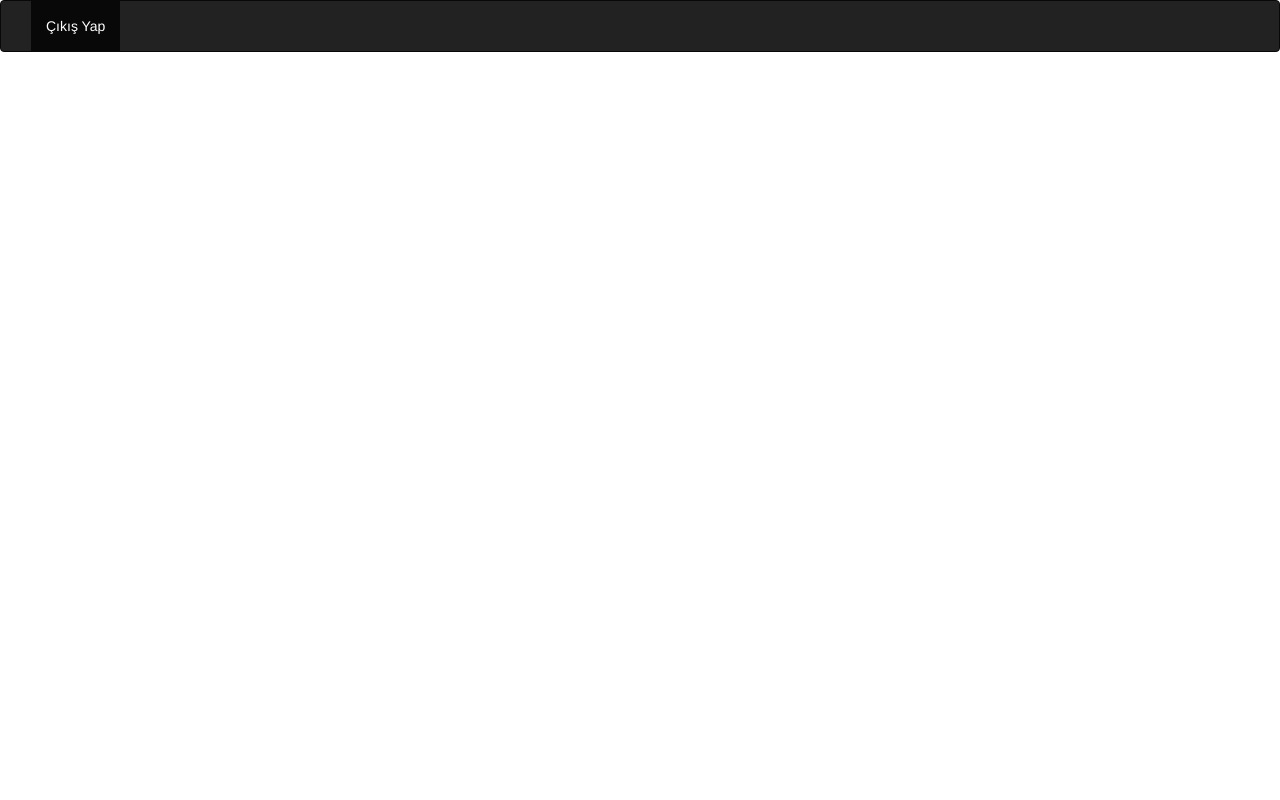
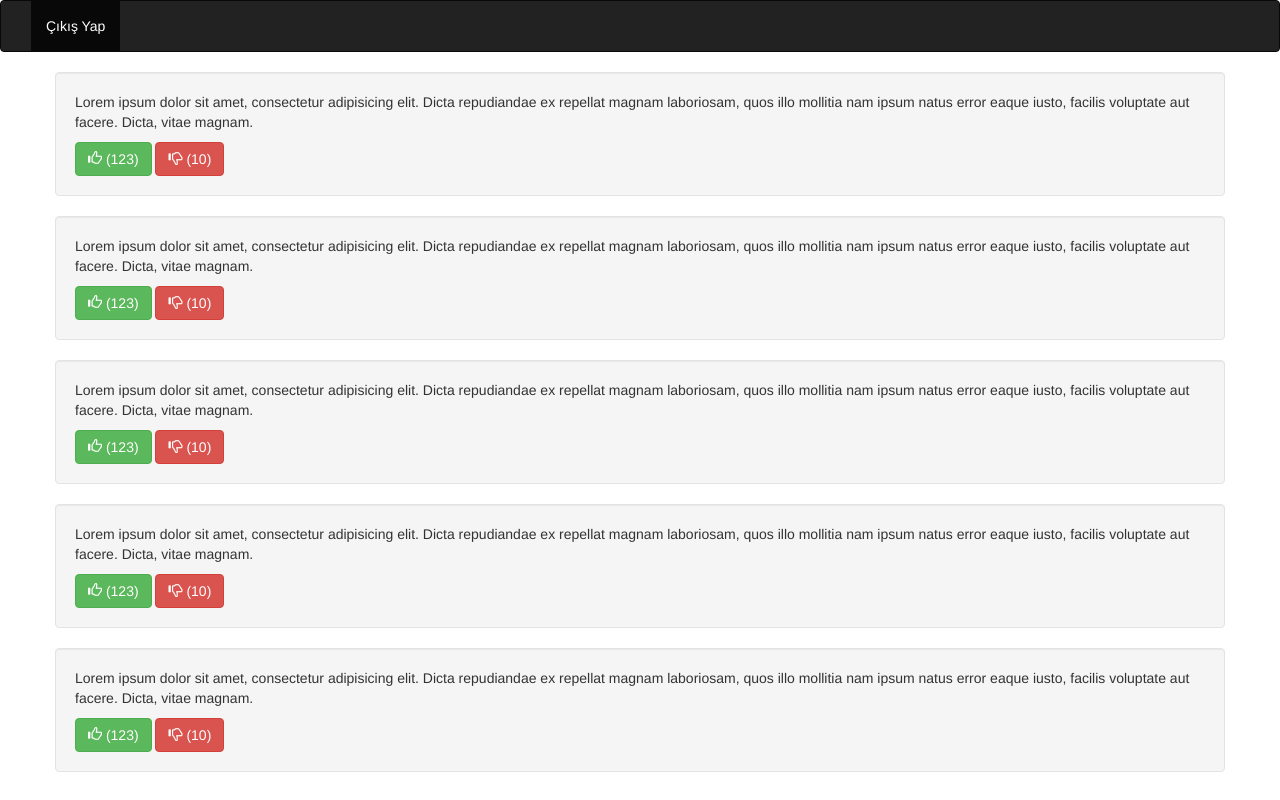
Before and after one commit to ebubekirb/codeigniter-like-dislike-uygulamasi, a CodeIgniter app: page /CodeIgniter/index.php/post/index in a window 1280 px wide. Run offline with CodeIgniter, Linux system fonts and the light colour scheme; data that the repository does not hold is empty.

Commit message:
yazi listesi cekilip view'e aktarildi ve yazi listesi tasarimi yapildi

```diff
--- a/application/controllers/Post.php
+++ b/application/controllers/Post.php
@@ -2,9 +2,11 @@
 
 class Post extends CI_Controller{
 
-	public function __consruct(){
+	public function __construct(){
 
-		parent::__consruct();
+		parent::__construct();
+
+		$this->load->model("Post_model");
 	}
 
 
@@ -13,6 +15,8 @@ class Post extends CI_Controller{
 		$viewData = new stdClass();
 		$viewData->user = $this->session->userdata("user");
 
+		$viewData->posts = $this->Post_model->get_all();
+
 		$this->load->view("Post_list_v", $viewData);
 	}
 }
--- a/application/models/Post_model.php
+++ b/application/models/Post_model.php
@@ -1,6 +1,6 @@
 <?php
 
-class User_model extends CI_Model{
+class Post_model extends CI_Model{
 
 	public $table;
 
--- a/application/views/Post_list_v.php
+++ b/application/views/Post_list_v.php
@@ -23,5 +23,82 @@
     </div><!-- /.navbar-collapse -->
   </div><!-- /.container-fluid -->
 </nav>
+
+<div class="container">
+	<div class="row">
+		<div class="col-md-12 well">
+			<p>Lorem ipsum dolor sit amet, consectetur adipisicing elit. Dicta repudiandae ex repellat magnam laboriosam, quos illo mollitia nam ipsum natus error eaque iusto, facilis voluptate aut facere. Dicta, vitae magnam.</p>
+			<div class="thumbs_container">
+				<button class="btn btn-success">
+					<span class="glyphicon glyphicon-thumbs-up"></span>
+					<span class="like_count">(123)</span>
+				</button>
+				<button class="btn btn-danger">
+					<span class="glyphicon glyphicon-thumbs-down"></span>
+					<span class="dislike_count">(10)</span>
+				</button>
+			</div>
+		</div>
+
+		<div class="col-md-12 well">
+			<p>Lorem ipsum dolor sit amet, consectetur adipisicing elit. Dicta repudiandae ex repellat magnam laboriosam, quos illo mollitia nam ipsum natus error eaque iusto, facilis voluptate aut facere. Dicta, vitae magnam.</p>
+			<div class="thumbs_container">
+				<button class="btn btn-success">
+					<span class="glyphicon glyphicon-thumbs-up"></span>
+					<span class="like_count">(123)</span>
+				</button>
+				<button class="btn btn-danger">
+					<span class="glyphicon glyphicon-thumbs-down"></span>
+					<span class="dislike_count">(10)</span>
+				</button>
+			</div>
+		</div>
+
+		<div class="col-md-12 well">
+			<p>Lorem ipsum dolor sit amet, consectetur adipisicing elit. Dicta repudiandae ex repellat magnam laboriosam, quos illo mollitia nam ipsum natus error eaque iusto, facilis voluptate aut facere. Dicta, vitae magnam.</p>
+			<div class="thumbs_container">
+				<button class="btn btn-success">
+					<span class="glyphicon glyphicon-thumbs-up"></span>
+					<span class="like_count">(123)</span>
+				</button>
+				<button class="btn btn-danger">
+					<span class="glyphicon glyphicon-thumbs-down"></span>
+					<span class="dislike_count">(10)</span>
+				</button>
+			</div>
+		</div>
+
+		<div class="col-md-12 well">
+			<p>Lorem ipsum dolor sit amet, consectetur adipisicing elit. Dicta repudiandae ex repellat magnam laboriosam, quos illo mollitia nam ipsum natus error eaque iusto, facilis voluptate aut facere. Dicta, vitae magnam.</p>
+			<div class="thumbs_container">
+				<button class="btn btn-success">
+					<span class="glyphicon glyphicon-thumbs-up"></span>
+					<span class="like_count">(123)</span>
+				</button>
+				<button class="btn btn-danger">
+					<span class="glyphicon glyphicon-thumbs-down"></span>
+					<span class="dislike_count">(10)</span>
+				</button>
+			</div>
+		</div>
+
+		<div class="col-md-12 well">
+			<p>Lorem ipsum dolor sit amet, consectetur adipisicing elit. Dicta repudiandae ex repellat magnam laboriosam, quos illo mollitia nam ipsum natus error eaque iusto, facilis voluptate aut facere. Dicta, vitae magnam.</p>
+			<div class="thumbs_container">
+				<button class="btn btn-success">
+					<span class="glyphicon glyphicon-thumbs-up"></span>
+					<span class="like_count">(123)</span>
+				</button>
+				<button class="btn btn-danger">
+					<span class="glyphicon glyphicon-thumbs-down"></span>
+					<span class="dislike_count">(10)</span>
+				</button>
+			</div>
+		</div>
+
+
+	</div>
+</div>
+
 </body>
 </html>
```
